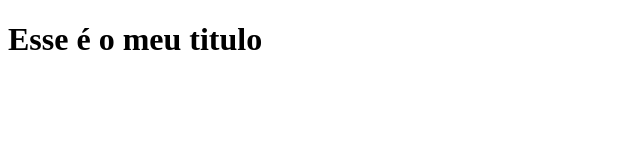
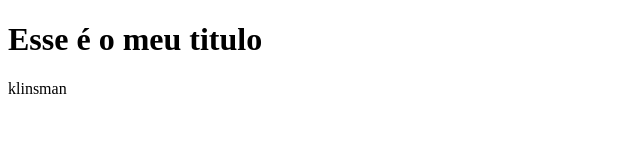
Before and after one commit to pedroam-soares/projeto-treino-git, a plain HTML site: page index.html in a window 1280 px wide. Shown: the full height of the page, 0-640 px from the left. Drawn offline with Linux system fonts and the light colour scheme.

Commit message:
botei meu nome

```diff
--- a/index.html
+++ b/index.html
@@ -8,5 +8,6 @@
   </head>
   <body>
     <h1>Esse é o meu titulo</h1>
+    <p>klinsman</p>
   </body>
 </html>
```
